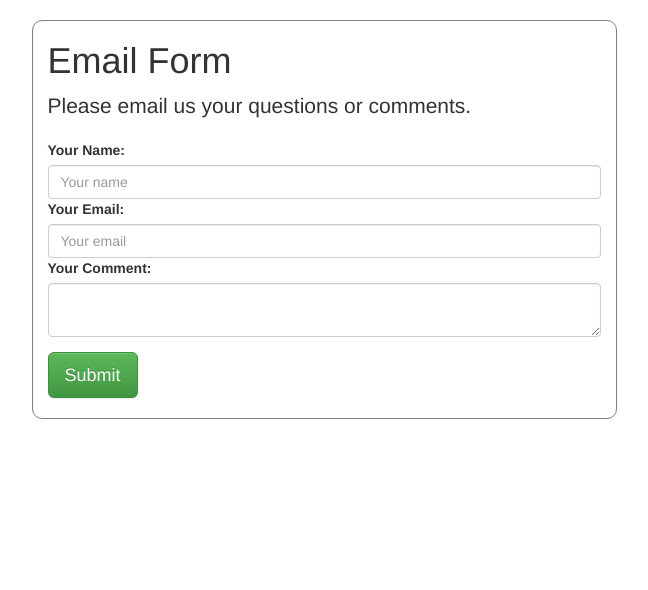
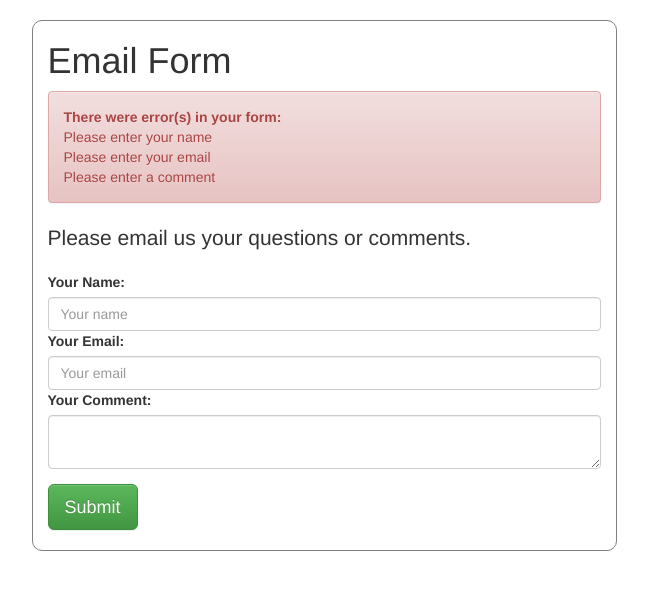
Before and after one commit to kristietamato/web-app-projects, a PHP site: page /contact-form.php in a window 1280 px wide. Shown: the top 590 px of the page, without its empty margins (316-964 px from the left). Run offline with PHP 8.4, Linux system fonts and the light colour scheme; data that the repository does not hold is empty.

Commit message:
check for input

```diff
--- a/PHP/contact-form.php
+++ b/PHP/contact-form.php
@@ -36,12 +36,37 @@
 
 		<?php
 
+			$error1 = !$_POST["name"];
+			$error2 = !$_POST["email"];
+			$error3 = !$_POST["comment"];
+
 			if ($_POST["submit"])
 			{
 				$result = '<div class="alert alert-success">Form submitted</div>';
 			}
 
+			if (!$_POST["name"])
+			{
+				$error = "<br />Please enter your name";
+			}
+
+			if (!$_POST["email"])
+			{
+				$error .= "<br />Please enter your email";
+			}
+
+			if (!$_POST["comment"])
+			{
+				$error .= "<br />Please enter a comment";
+			}
+
+			if ($error)
+			{
+				$result = '<div class="alert alert-danger"><strong>There were error(s) in your form: </strong>'.$error.'</div>';
+			}
+
 		?>
+
 	</head>
 
 	<body>
@@ -88,5 +113,4 @@
 
 	</body>
 
-
 </html>
```
Lines whose indentation alone changed are shown as unchanged.
